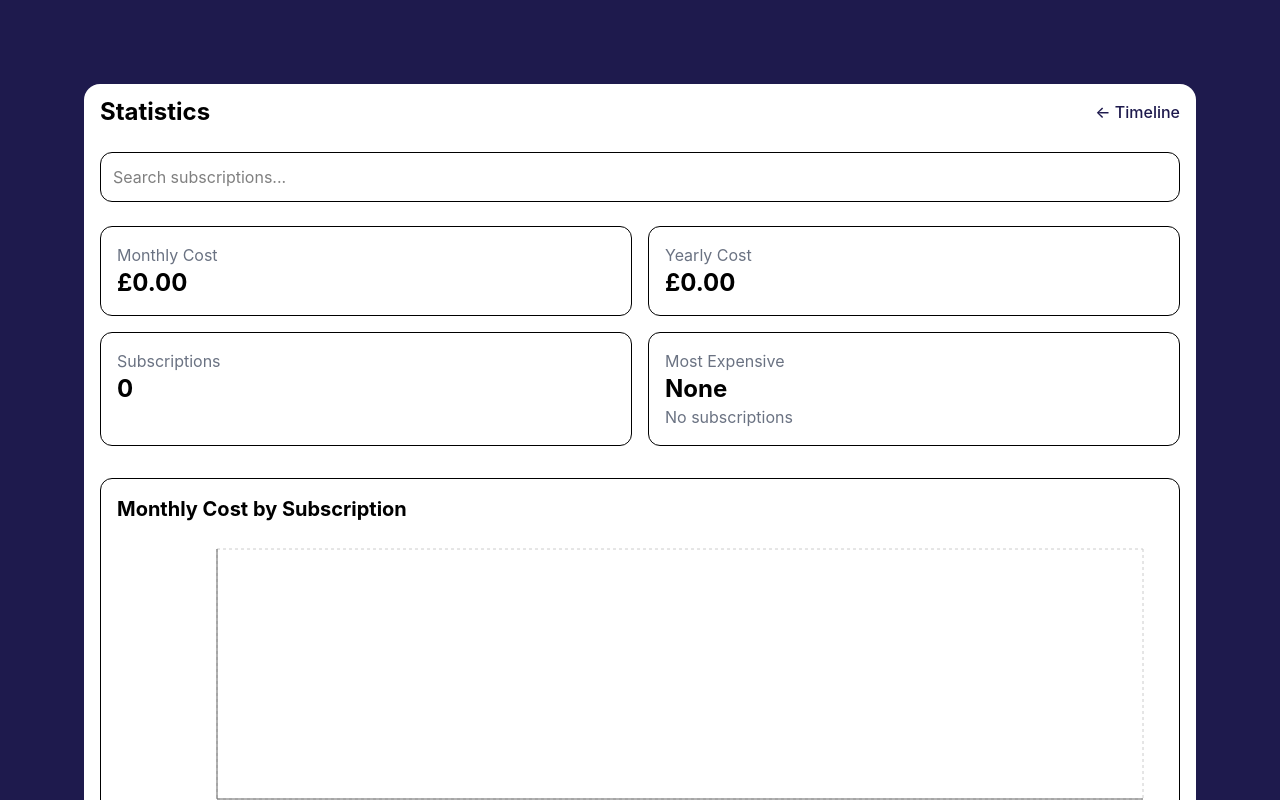
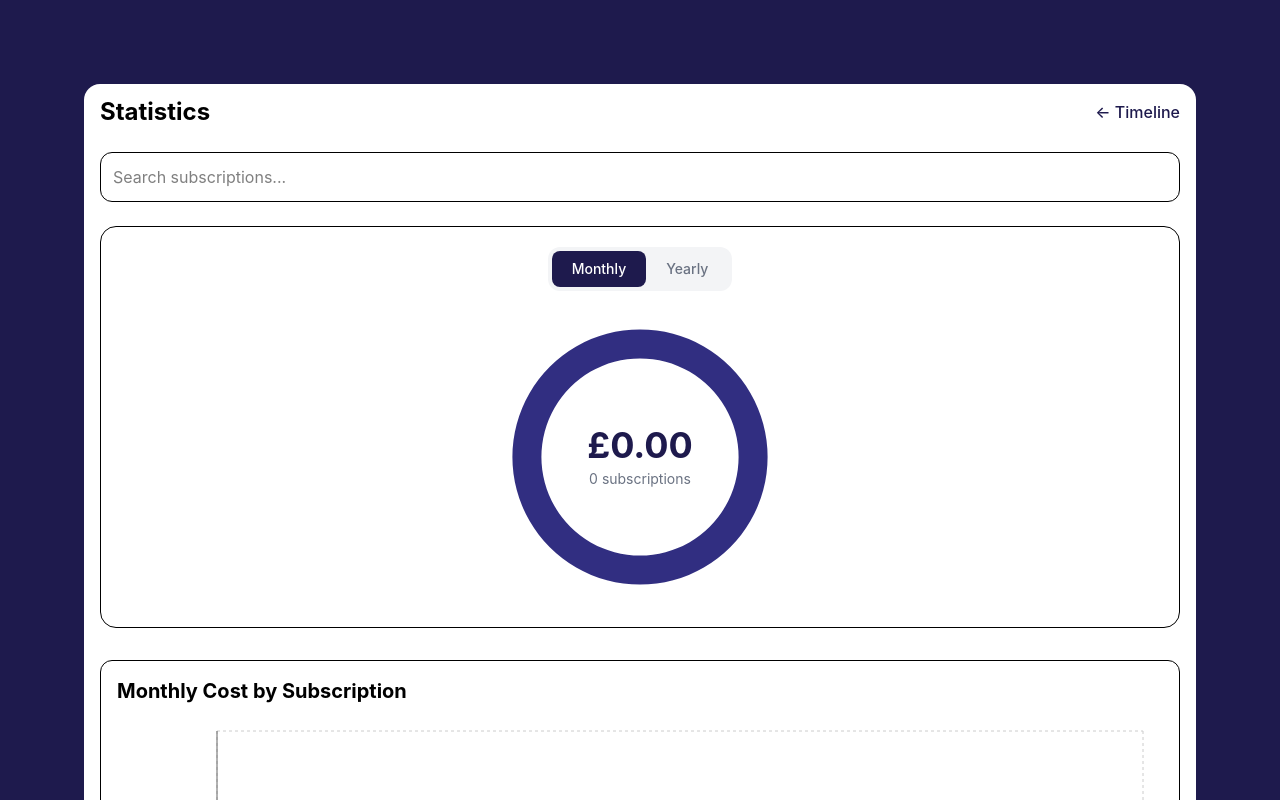
Before and after one commit to Saku2001/subscription-tracker, a React (Vite) app: page / in a window 1280 px wide. Both pictures are taken after a click on the button "Statistics". Shown: the top 800 px of the page. Built offline with nearby package versions, Linux system fonts and the light colour scheme.

Commit message:
Statistics component: Added pie chart in grid with monthly and yearly cost centerd with toglle function to swtch from monthky to yearly costs of subscriptions

```diff
--- a/src/components/statistics/Statistics.jsx
+++ b/src/components/statistics/Statistics.jsx
@@ -7,11 +7,15 @@ import {
   Tooltip,
   ResponsiveContainer,
   CartesianGrid,
+  PieChart,
+  Pie,
+  Cell,
 } from "recharts";
 
 export default function Statistics({ subscriptions, onClose }) {
   // SEARCH
   const [searchTerm, setSearchTerm] = useState("");
+  const [period, setPeriod] = useState("monthly");
 
   const filteredSubscriptions = subscriptions.filter((sub) =>
     sub.name.toLowerCase().includes(searchTerm.toLowerCase()),
@@ -47,25 +51,8 @@ export default function Statistics({ subscriptions, onClose }) {
     return total;
   }, 0);
 
-  // MOST EXPENSIVE
-  const mostExpensive = subscriptions.reduce((mostExpensive, sub) => {
-    const amount = Number(sub.amount);
-
-    let monthlyAmount = amount;
-
-    if (sub.frequency === "Yearly") {
-      monthlyAmount = amount / 12;
-    }
-
-    if (mostExpensive === null || monthlyAmount > mostExpensive.monthlyAmount) {
-      return {
-        ...sub,
-        monthlyAmount,
-      };
-    }
-
-    return mostExpensive;
-  }, null);
+  // AMOUNT DISPLAYED IN DONUT
+  const displayedCost = period === "monthly" ? monthlyCost : yearlyCost;
   const chartData = subscriptions
     .map((sub) => {
       const amount = Number(sub.amount);
@@ -78,6 +65,12 @@ export default function Statistics({ subscriptions, onClose }) {
       };
     })
     .sort((a, b) => b.amount - a.amount);
+  const ringData = [
+    {
+      name: "Total",
+      value: 100,
+    },
+  ];
 
   return (
     <div>
@@ -128,48 +121,73 @@ export default function Statistics({ subscriptions, onClose }) {
 
       {/* STATISTICS CARDS */}
 
-      <div className="grid grid-cols-2 gap-4">
-        {/* MONTHLY */}
+      {/* DONUT CARD */}
 
-        <div className="border rounded-xl p-4">
-          <p className="text-gray-500">Monthly Cost</p>
+      <div className="mt-6 border rounded-2xl p-5 bg-white">
+        {/* MONTHLY / YEARLY TOGGLE */}
 
-          <h2 className="text-2xl font-bold">£{monthlyCost.toFixed(2)}</h2>
+        <div className="flex justify-center mb-4">
+          <div className="flex bg-gray-100 rounded-xl p-1">
+            <button
+              onClick={() => setPeriod("monthly")}
+              className={`px-5 py-2 rounded-lg text-sm font-medium transition ${
+                period === "monthly"
+                  ? "bg-indigo-950 text-white"
+                  : "text-gray-500"
+              }`}
+            >
+              Monthly
+            </button>
+
+            <button
+              onClick={() => setPeriod("yearly")}
+              className={`px-5 py-2 rounded-lg text-sm font-medium transition ${
+                period === "yearly"
+                  ? "bg-indigo-500 text-white"
+                  : "text-gray-500"
+              }`}
+            >
+              Yearly
+            </button>
+          </div>
         </div>
 
-        {/* YEARLY */}
+        {/* DONUT CONTAINER */}
 
-        <div className="border rounded-xl p-4">
-          <p className="text-gray-500">Yearly Cost</p>
+        <div className="relative w-full h-[300px]">
+          <ResponsiveContainer width="100%" height="100%">
+            <PieChart>
+              <Pie
+                data={ringData}
+                dataKey="value"
+                cx="50%"
+                cy="50%"
+                innerRadius="68%"
+                outerRadius="88%"
+                startAngle={90}
+                endAngle={-270}
+                stroke="none"
+              >
+                <Cell fill="#312e81" />
+              </Pie>
+            </PieChart>
+          </ResponsiveContainer>
 
-          <h2 className="text-2xl font-bold">£{yearlyCost.toFixed(2)}</h2>
-        </div>
+          {/* CENTER CONTENT */}
 
-        {/* NUMBER OF SUBSCRIPTIONS */}
+          <div className="absolute inset-0 flex items-center justify-center pointer-events-none">
+            <div className="flex flex-col items-center justify-center text-center">
+              <p className="text-4xl font-bold text-indigo-950">
+                £{displayedCost.toFixed(2)}
+              </p>
 
-        <div className="border rounded-xl p-4">
-          <p className="text-gray-500">Subscriptions</p>
-
-          <h2 className="text-2xl font-bold">{subscriptions.length}</h2>
-        </div>
-
-        {/* MOST EXPENSIVE */}
-
-        <div className="border rounded-xl p-4">
-          <p className="text-gray-500">Most Expensive</p>
-
-          <h2 className="text-2xl font-bold">
-            {mostExpensive ? mostExpensive.name : "None"}
-          </h2>
-
-          <p className="text-gray-500">
-            {mostExpensive
-              ? `£${mostExpensive.monthlyAmount.toFixed(2)} / month`
-              : "No subscriptions"}
-          </p>
+              <p className="text-sm text-gray-500 mt-1">
+                {subscriptions.length} subscriptions
+              </p>
+            </div>
+          </div>
         </div>
       </div>
-
       {/* SEARCH RESULTS */}
 
       <div className="mt-8 border rounded-xl p-4">
```
